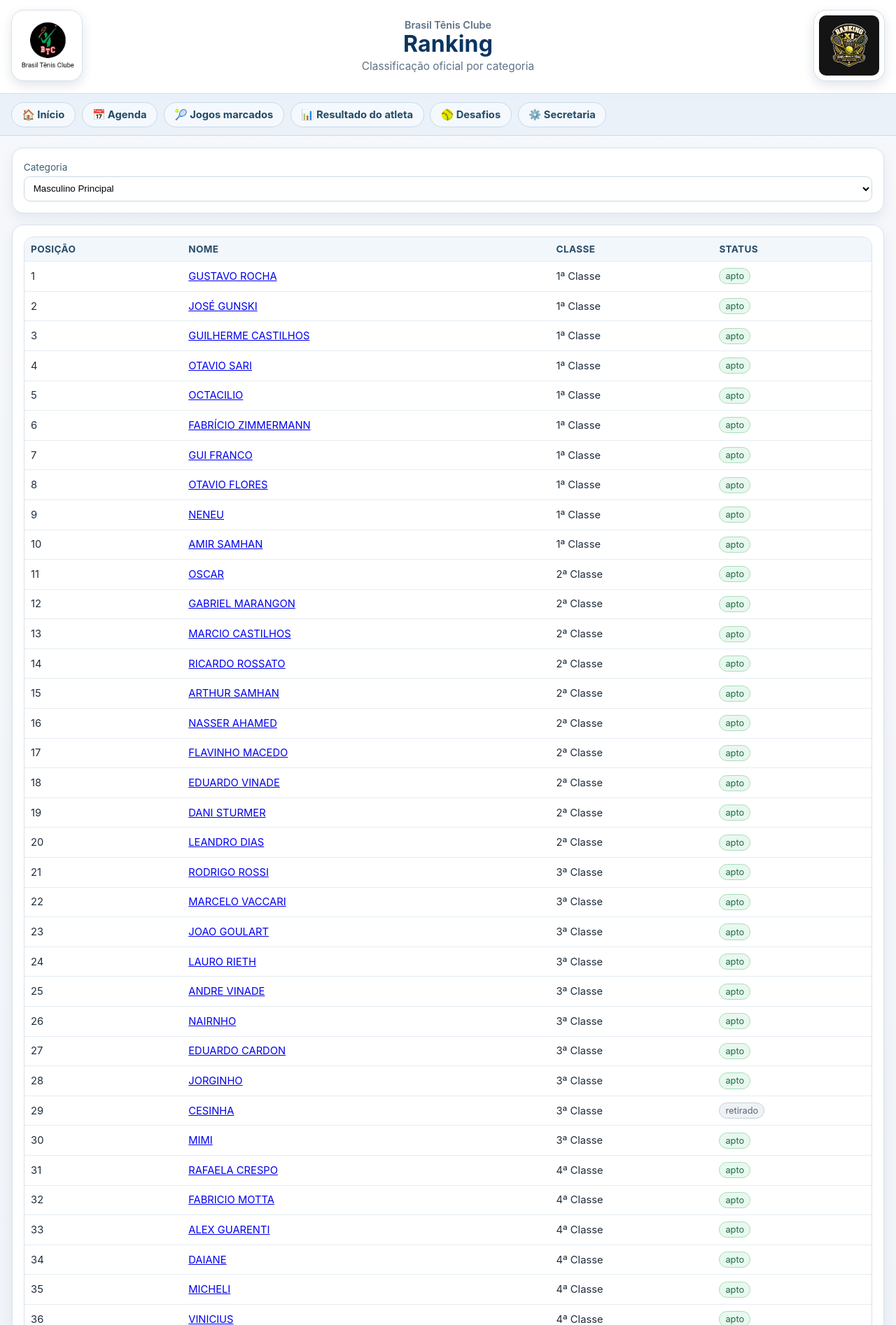
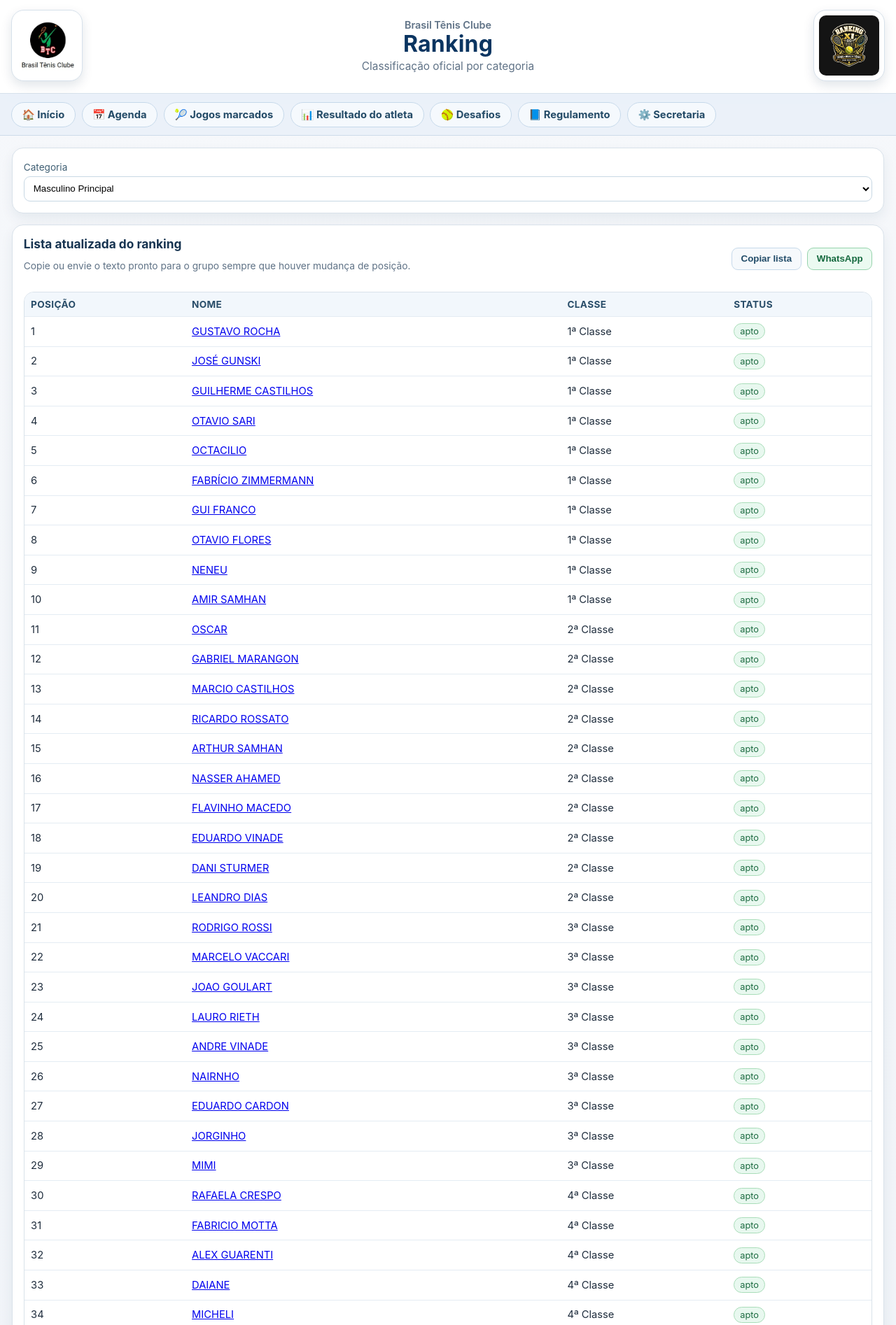
Before and after one commit to GabrielMarangon/x1-beachlounge, a Flask app: page /ranking in a window 1280 px wide. Shown: the top 1894 px of the page at 70% size. Run offline with Flask 3, Linux system fonts and the light colour scheme.

Commit message:
Ajusta regras e compartilhamento do ranking

```diff
--- a/app.py
+++ b/app.py
@@ -18,7 +18,16 @@ from agenda import (
 )
 from ranking_logic import atualizar_ranking_apos_resultado
 from regras_ranking import listar_desafios_possiveis, pode_desafiar_com_partidas, verificar_status_atleta
-from utils import carregar_json, formatar_status, gerar_id_partida, indice_por_id, ordenar_partidas_por_data, salvar_json
+from utils import (
+    atletas_ativos_do_ranking,
+    carregar_json,
+    formatar_status,
+    gerar_id_partida,
+    indice_por_id,
+    normalizar_posicoes_ranking,
+    ordenar_partidas_por_data,
+    salvar_json,
+)
 
 BASE_DIR = Path(__file__).resolve().parent
 DATA_DIR = BASE_DIR / 'dados'
@@ -35,12 +44,14 @@ RANKING_ROTULOS = {
 
 
 def _load_all() -> Dict[str, Any]:
-    return {
+    data = {
         'atletas': carregar_json(ATLETAS_PATH),
         'quadras': carregar_json(QUADRAS_PATH),
         'horarios': carregar_json(HORARIOS_PATH),
         'partidas': carregar_json(PARTIDAS_PATH),
     }
+    normalizar_posicoes_ranking(data['atletas'])
+    return data
 
 
 def _save_atletas(atletas: List[Dict[str, Any]]) -> None:
@@ -70,7 +81,7 @@ def _resumo_home(data: Dict[str, Any]) -> Dict[str, Any]:
 
     por_categoria = {}
     for rk in RANKING_ROTULOS:
-        por_categoria[rk] = len([a for a in atletas if a.get('ranking') == rk and a.get('ativo') and not a.get('retirado')])
+        por_categoria[rk] = len(atletas_ativos_do_ranking(atletas, rk))
 
     horarios_livres = listar_horarios_disponiveis(partidas, quadras, data['horarios'], hoje)
     total_livres = len([h for h in horarios_livres if h.get('livre')])
@@ -93,10 +104,7 @@ def _resumo_home(data: Dict[str, Any]) -> Dict[str, Any]:
     )[:5]
 
     top5_masculino = sorted(
-        [
-            a for a in atletas
-            if a.get('ranking') == 'masculino_principal' and a.get('ativo') and not a.get('retirado')
-        ],
+        atletas_ativos_do_ranking(atletas, 'masculino_principal'),
         key=lambda x: int(x.get('posicao', 999)),
     )[:5]
 
@@ -162,6 +170,10 @@ def create_app() -> Flask:
     def ranking_page():
         return render_template('ranking.html', ranking_rotulos=RANKING_ROTULOS)
 
+    @app.route('/regulamento')
+    def regulamento_page():
+        return render_template('regulamento.html')
+
     @app.route('/agenda')
     def agenda_page():
         return render_template('agenda.html')
@@ -194,7 +206,7 @@ def create_app() -> Flask:
     def api_ranking():
         data = _load_all()
         ranking = request.args.get('ranking')
-        atletas = data['atletas']
+        atletas = [atleta.copy() for atleta in data['atletas'] if not atleta.get('retirado')]
 
         if ranking:
             atletas = [a for a in atletas if a.get('ranking') == ranking]
@@ -207,7 +219,7 @@ def create_app() -> Flask:
     @app.route('/api/atletas')
     def api_atletas():
         data = _load_all()
-        atletas = data['atletas']
+        atletas = [atleta.copy() for atleta in data['atletas']]
         for a in atletas:
             a['status_visual'] = formatar_status(a)
         return jsonify(atletas)
@@ -222,10 +234,12 @@ def create_app() -> Flask:
             return jsonify({'erro': 'Atleta não encontrado'}), 404
 
         ok, msg = verificar_status_atleta(atleta)
-        desafios = listar_desafios_possiveis(atleta, atletas, partidas=partidas)
+        desafios = listar_desafios_possiveis(atleta, atletas_ativos_do_ranking(atletas, atleta.get('ranking')), partidas=partidas)
         pode_ser_desafiado_por = []
         for cand in atletas:
             if cand['id'] == atleta_id:
+                continue
+            if cand.get('retirado') or not cand.get('ativo'):
                 continue
             v, _ = pode_desafiar_com_partidas(cand, atleta, partidas)
             if v:
@@ -257,7 +271,8 @@ def create_app() -> Flask:
         atleta = next((a for a in atletas if a['id'] == atleta_id), None)
         if not atleta:
             return jsonify({'erro': 'Atleta não encontrado'}), 404
-        return jsonify(listar_desafios_possiveis(atleta, atletas, partidas=partidas))
+        candidatos = atletas_ativos_do_ranking(atletas, atleta.get('ranking'))
+        return jsonify(listar_desafios_possiveis(atleta, candidatos, partidas=partidas))
 
     @app.route('/api/agenda')
     def api_agenda():
@@ -289,6 +304,7 @@ def create_app() -> Flask:
             partidas = [p for p in partidas if low in p.get('desafiante_nome', '').lower() or low in p.get('desafiado_nome', '').lower()]
 
         partidas = ordenar_partidas_por_data(partidas)
+        partidas = [p for p in partidas if p.get('status') != 'cancelada']
         return jsonify(partidas)
 
     @app.route('/api/partidas-atleta/<atleta_id>')
@@ -491,8 +507,12 @@ def create_app() -> Flask:
             _save_partidas(data['partidas'])
             return jsonify({'ok': False, 'mensagem': 'Prazo expirado. Partida desconsiderada por regulamento.'}), 400
 
+        vencedor_id = payload.get('vencedor')
+        if vencedor_id not in {partida.get('desafiante'), partida.get('desafiado')}:
+            return jsonify({'ok': False, 'mensagem': 'O vencedor informado não pertence a esta partida.'}), 400
+
         partida['resultado'] = payload.get('placar')
-        partida['vencedor'] = payload.get('vencedor')
+        partida['vencedor'] = vencedor_id
         partida['wo'] = bool(payload.get('wo', False))
         partida['observacoes'] = payload.get('observacoes', partida.get('observacoes', ''))
         partida['status_antes_resultado'] = partida.get('status', 'marcada')
@@ -549,6 +569,8 @@ def create_app() -> Flask:
             atleta['bloqueado_ate'] = estado.get('bloqueado_ate')
             atleta['observacoes'] = estado.get('observacoes', '')
 
+        normalizar_posicoes_ranking(data['atletas'], partida.get('categoria'))
+
         partida['status'] = partida.get('status_antes_resultado', 'marcada')
         partida['resultado'] = None
         partida['vencedor'] = None
@@ -579,6 +601,7 @@ def create_app() -> Flask:
             atleta['retirado'] = bool(payload['retirado'])
             if atleta['retirado']:
                 atleta['ativo'] = False
+                atleta['observacoes'] = payload.get('observacoes') or atleta.get('observacoes') or 'Atleta retirado do ranking.'
         if 'status_financeiro' in payload:
             atleta['status_financeiro'] = payload['status_financeiro']
         if 'bloqueio_secretaria' in payload:
@@ -590,6 +613,7 @@ def create_app() -> Flask:
         if 'observacoes' in payload:
             atleta['observacoes'] = payload['observacoes']
 
+        normalizar_posicoes_ranking(data['atletas'], atleta.get('ranking'))
         _save_atletas(data['atletas'])
         return jsonify({'ok': True, 'mensagem': 'Status atualizado com sucesso.', 'atleta': atleta})
 
--- a/ranking_logic.py
+++ b/ranking_logic.py
@@ -4,10 +4,11 @@ from datetime import datetime, timedelta
 from typing import Any, Dict, List, Tuple
 
 from regras_ranking import aplicar_wo_consecutivo
+from utils import atletas_ativos_do_ranking, normalizar_posicoes_ranking
 
 
 def _categoria_atletas(atletas: List[Dict[str, Any]], ranking: str) -> List[Dict[str, Any]]:
-    return [a for a in atletas if a.get('ranking') == ranking]
+    return atletas_ativos_do_ranking(atletas, ranking)
 
 
 def _ordenar_posicoes(categoria: List[Dict[str, Any]]) -> None:
@@ -78,6 +79,8 @@ def atualizar_ranking_apos_resultado(partida: Dict[str, Any], atletas: List[Dict
         if wo:
             processar_wo(atletas, desafiante_id, ranking)
 
+    normalizar_posicoes_ranking(atletas, ranking)
+
     desafiante['ultimo_jogo'] = now.isoformat(timespec='minutes')
     desafiado['ultimo_jogo'] = now.isoformat(timespec='minutes')
 
--- a/static/script.js
+++ b/static/script.js
@@ -42,6 +42,32 @@ function destacarMenuAtivo() {
 
 let partidasLancaveisAtleta = [];
 let nomeAtletaSelecionadoDesafio = '';
+let rankingAtualCache = [];
+
+function escapeHtml(value) {
+  return String(value ?? '')
+    .replaceAll('&', '&amp;')
+    .replaceAll('<', '&lt;')
+    .replaceAll('>', '&gt;')
+    .replaceAll('"', '&quot;')
+    .replaceAll("'", '&#39;');
+}
+
+function statusDesafioVisual(item) {
+  if (item.pode_desafiar) return { cls: 'desafio-apto', label: 'Apto ✅' };
+  return { cls: 'desafio-bloqueado', label: 'Bloqueado 🚫' };
+}
+
+function montarTextoRanking() {
+  const select = document.getElementById('filtroRanking');
+  const categoria = select?.selectedOptions?.[0]?.textContent || 'Ranking';
+  const linhas = [
+    `RANKING BTC 2026 - ${categoria}`,
+    '',
+    ...rankingAtualCache.map((atleta) => `${atleta.posicao}. ${atleta.nome} (${atleta.classe || 'Sem classe'})`),
+  ];
+  return linhas.join('\n');
+}
 
 async function enviarDesafioParaSecretaria(desafianteId, desafiadoId) {
   if (!desafianteId || !desafiadoId) return;
@@ -93,6 +119,7 @@ async function carregarRanking() {
 
   const ranking = select.value;
   const atletas = await api(`/api/ranking?ranking=${ranking}`);
+  rankingAtualCache = atletas;
   tbody.innerHTML = atletas.map(a => `
     <tr>
       <td>${a.posicao}</td>
@@ -101,6 +128,31 @@ async function carregarRanking() {
       <td><span class="status-chip ${statusClass(a.status_visual?.cor)}">${a.status_visual?.label || '-'}</span></td>
     </tr>
   `).join('');
+}
+
+async function copiarRanking() {
+  const texto = montarTextoRanking();
+  if (!rankingAtualCache.length) {
+    setMsg('msgRankingShare', 'Nenhum ranking carregado para copiar.', false);
+    return;
+  }
+  try {
+    await navigator.clipboard.writeText(texto);
+    setMsg('msgRankingShare', 'Lista do ranking copiada.');
+  } catch (err) {
+    setMsg('msgRankingShare', 'Falha ao copiar a lista do ranking.', false);
+  }
+}
+
+function compartilharRankingWhatsapp() {
+  const texto = montarTextoRanking();
+  if (!rankingAtualCache.length) {
+    setMsg('msgRankingShare', 'Nenhum ranking carregado para compartilhar.', false);
+    return;
+  }
+  const url = `https://wa.me/?text=${encodeURIComponent(texto)}`;
+  window.open(url, '_blank', 'noopener');
+  setMsg('msgRankingShare', 'WhatsApp aberto com a lista pronta para envio.');
 }
 
 async function carregarAgenda() {
@@ -272,7 +324,10 @@ async function carregarAtleta() {
 
   const desafiosUl = document.getElementById('desafiosPossiveis');
   if (desafiosUl) {
-    desafiosUl.innerHTML = data.desafios_possiveis.map(d => `<li>${d.posicao} - ${d.nome} (${d.classe}) : ${d.pode_desafiar ? 'Apto' : 'Bloqueado'} (${d.motivo})</li>`).join('') || '<li>Sem desafios possíveis no momento.</li>';
+    desafiosUl.innerHTML = data.desafios_possiveis.map((d) => {
+      const st = statusDesafioVisual(d);
+      return `<li><strong>${d.posicao} - ${escapeHtml(d.nome)}</strong> (${escapeHtml(d.classe)}) <span class="${st.cls}">${st.label}</span><br><span class="hint">${escapeHtml(d.motivo)}</span></li>`;
+    }).join('') || '<li>Sem desafios possíveis no momento.</li>';
   }
 
   const podeUl = document.getElementById('podeSerDesafiado');
@@ -324,6 +379,30 @@ async function carregarAtletasSelects() {
       .map(p => `<option value="${p.id}">${p.id} - ${p.data} ${p.horario} - ${p.desafiante_nome} x ${p.desafiado_nome}</option>`)
       .join('');
   }
+
+  atualizarOpcoesVencedorSecretaria(partidas);
+}
+
+function atualizarOpcoesVencedorSecretaria(partidasBase = null) {
+  const partidaSel = document.getElementById('resultadoPartida');
+  const vencedorSel = document.getElementById('resultadoVencedor');
+  if (!partidaSel || !vencedorSel) return;
+
+  const atualizar = async () => {
+    const partidas = partidasBase || await api('/api/partidas');
+    const partida = partidas.find((item) => item.id === partidaSel.value);
+    if (!partida) {
+      vencedorSel.innerHTML = '<option value="">Selecione a partida</option>';
+      return;
+    }
+    vencedorSel.innerHTML = `
+      <option value="${partida.desafiante}">${partida.desafiante_nome} (desafiante)</option>
+      <option value="${partida.desafiado}">${partida.desafiado_nome} (desafiado)</option>
+    `;
+  };
+
+  atualizar();
+  partidaSel.onchange = atualizar;
 }
 
 async function configurarSecretaria() {
@@ -407,6 +486,8 @@ async function configurarSecretaria() {
           body: JSON.stringify(payload),
         });
         setMsg('msgResultado', out.mensagem, true);
+        await carregarAtletasSelects();
+        await carregarPendentesSecretaria();
       } catch (err) {
         setMsg('msgResultado', err.message, false);
       }
@@ -434,6 +515,7 @@ async function configurarSecretaria() {
           body: JSON.stringify(payload),
         });
         setMsg('msgStatusAtleta', out.mensagem, true);
+        await carregarAtletasSelects();
       } catch (err) {
         setMsg('msgStatusAtleta', err.message, false);
       }
@@ -452,26 +534,14 @@ async function carregarDesafios() {
 
   nomeAtletaSelecionadoDesafio = document.querySelector(`#desafioAtleta option[value="${atletaId}"]`)?.textContent?.split(' (')[0] || 'DESAFIANTE';
 
-  const statusDesafio = (d) => {
-    if (d.pode_desafiar) return { cls: 'status-verde', label: 'Pode desafiar' };
-    const motivo = (d.motivo || '').toLowerCase();
-    if (motivo.includes('em desafio')) {
-      return { cls: 'status-amarelo', label: 'Em desafio' };
-    }
-    if (motivo.includes('prazo') || motivo.includes('aguardar') || motivo.includes('bloqueio')) {
-      return { cls: 'status-amarelo', label: 'Atenção' };
-    }
-    return { cls: 'status-vermelho', label: 'Bloqueado' };
-  };
-
   tbody.innerHTML = desafios.map(d => {
-    const st = statusDesafio(d);
+    const st = statusDesafioVisual(d);
     return `
     <tr>
       <td>${d.posicao}</td>
       <td>${d.nome}</td>
       <td>${d.classe}</td>
-      <td><span class="status-chip ${st.cls}">${st.label}</span></td>
+      <td><span class="${st.cls}">${st.label}</span></td>
       <td>${d.motivo}</td>
       <td><button type="button" class="btn-gerar-quadro-desafio" data-oponente="${d.nome}" data-oponente-id="${d.id || ''}" ${d.pode_desafiar ? '' : 'disabled'}>Gerar quadro</button></td>
     </tr>
@@ -630,6 +700,7 @@ async function configurarResultadoAtleta() {
       });
       setMsg('msgResultadoAtleta', out.mensagem, true);
       await carregarPartidasAtletaParaResultado();
+      await carregarRanking();
     } catch (err) {
       setMsg('msgResultadoAtleta', err.message, false);
     }
@@ -646,6 +717,8 @@ function boot() {
   if (page === 'ranking') {
     carregarRanking();
     document.getElementById('filtroRanking')?.addEventListener('change', carregarRanking);
+    document.getElementById('btnCopiarRanking')?.addEventListener('click', copiarRanking);
+    document.getElementById('btnWhatsappRanking')?.addEventListener('click', compartilharRankingWhatsapp);
   }
 
   if (page === 'agenda') {
--- a/static/style.css
+++ b/static/style.css
@@ -150,6 +150,7 @@ body {
 .nav-links a[href="/partidas"]::before { content: "🎾 "; }
 .nav-links a[href="/resultado-atleta"]::before { content: "📊 "; }
 .nav-links a[href="/desafio"]::before { content: "🥎 "; }
+.nav-links a[href="/regulamento"]::before { content: "📘 "; }
 .nav-links a[href="/secretaria"]::before { content: "⚙️ "; }
 
 .nav-links a:hover {
@@ -273,6 +274,14 @@ body {
   margin: 0 0 0.62rem;
   color: #173451;
   font-size: 1.08rem;
+}
+
+.panel-actions {
+  display: flex;
+  align-items: center;
+  justify-content: space-between;
+  gap: 0.9rem;
+  margin-bottom: 0.8rem;
 }
 
 .panel-attention {
@@ -417,6 +426,29 @@ button:hover {
   box-shadow: 0 9px 18px rgba(11, 56, 92, 0.22);
 }
 
+.btn-secundario {
+  width: auto;
+  margin-top: 0;
+  padding: 0.48rem 0.78rem;
+  background: #f6f9fc;
+  color: #214b68;
+  border-color: #c6d9ea;
+  box-shadow: none;
+}
+
+.btn-whatsapp {
+  background: #ebfaf1;
+  color: #14693e;
+  border-color: #97d3ad;
+}
+
+.ranking-share-actions {
+  display: flex;
+  flex-wrap: wrap;
+  gap: 0.55rem;
+  align-items: center;
+}
+
 .msg { font-size: 0.9rem; color: #1f4f73; margin-top: 0.35rem; }
 .hint { color: var(--muted); font-size: 0.86rem; }
 
@@ -492,6 +524,17 @@ button:hover {
   background: linear-gradient(135deg, #d59b45 0%, #b27320 100%);
 }
 
+.desafio-apto,
+.desafio-bloqueado {
+  display: inline-flex;
+  align-items: center;
+  gap: 0.2rem;
+  font-weight: 700;
+}
+
+.desafio-apto { color: #197042; }
+.desafio-bloqueado { color: #a12e2e; }
+
 /* Agenda em grade por horário x quadra */
 .agenda-matrix .cell-slot {
   font-size: 0.85rem;
@@ -543,6 +586,17 @@ button:hover {
   font-size: 0.92rem;
 }
 
+.regulamento-panel {
+  line-height: 1.5;
+}
+
+.regulamento-lista {
+  margin: 0;
+  padding-left: 1.2rem;
+  display: grid;
+  gap: 0.45rem;
+}
+
 @media (max-width: 900px) {
   .topbar-grid {
     grid-template-columns: 1fr 1fr;
@@ -572,4 +626,5 @@ button:hover {
   .cards-grid-main { grid-template-columns: 1fr; }
   .panel-grid { grid-template-columns: 1fr; }
   .list-games li { grid-template-columns: 56px 78px 1fr; }
+  .panel-actions { align-items: stretch; flex-direction: column; }
 }
--- a/templates/agenda.html
+++ b/templates/agenda.html
@@ -23,7 +23,7 @@
     </div>
   </header>
   <nav class="nav-links">
-    <a href="/">Início</a><a href="/ranking">Ranking</a><a href="/partidas">Jogos marcados</a><a href="/resultado-atleta">Resultado do atleta</a><a href="/secretaria">Secretaria</a>
+    <a href="/">Início</a><a href="/ranking">Ranking</a><a href="/partidas">Jogos marcados</a><a href="/resultado-atleta">Resultado do atleta</a><a href="/regulamento">Regulamento</a><a href="/secretaria">Secretaria</a>
   </nav>
 
   <main class="container">
--- a/templates/atleta.html
+++ b/templates/atleta.html
@@ -23,7 +23,7 @@
     </div>
   </header>
   <nav class="nav-links">
-    <a href="/">Início</a><a href="/ranking">Ranking</a><a href="/desafio">Desafios</a><a href="/partidas">Jogos marcados</a><a href="/resultado-atleta">Resultado do atleta</a>
+    <a href="/">Início</a><a href="/ranking">Ranking</a><a href="/desafio">Desafios</a><a href="/partidas">Jogos marcados</a><a href="/resultado-atleta">Resultado do atleta</a><a href="/regulamento">Regulamento</a>
   </nav>
 
   <main class="container">
--- a/templates/desafio.html
+++ b/templates/desafio.html
@@ -23,7 +23,7 @@
     </div>
   </header>
   <nav class="nav-links">
-    <a href="/">Início</a><a href="/ranking">Ranking</a><a href="/agenda">Agenda</a><a href="/resultado-atleta">Resultado do atleta</a><a href="/secretaria">Secretaria</a>
+    <a href="/">Início</a><a href="/ranking">Ranking</a><a href="/agenda">Agenda</a><a href="/resultado-atleta">Resultado do atleta</a><a href="/regulamento">Regulamento</a><a href="/secretaria">Secretaria</a>
   </nav>
 
   <main class="container">
--- a/templates/index.html
+++ b/templates/index.html
@@ -29,6 +29,7 @@
     <a href="/partidas">Jogos marcados</a>
     <a href="/resultado-atleta">Resultado do atleta</a>
     <a href="/desafio">Desafios</a>
+    <a href="/regulamento">Regulamento</a>
     <a href="/secretaria">Secretaria</a>
   </nav>
 
@@ -48,6 +49,11 @@
         <div class="card-icon">🎾</div>
         <h3>Ver desafios possíveis</h3>
         <p>Quem pode desafiar quem no momento</p>
+      </a>
+      <a class="card action-card" href="/regulamento">
+        <div class="card-icon">📘</div>
+        <h3>Consultar regulamento</h3>
+        <p>Regras oficiais do ranking sempre disponíveis no app</p>
       </a>
       <a class="card action-card" href="/agenda">
         <div class="card-icon">📅</div>
--- a/templates/partidas.html
+++ b/templates/partidas.html
@@ -23,7 +23,7 @@
     </div>
   </header>
   <nav class="nav-links">
-    <a href="/">Início</a><a href="/ranking">Ranking</a><a href="/agenda">Agenda</a><a href="/resultado-atleta">Resultado do atleta</a><a href="/desafio">Desafios</a>
+    <a href="/">Início</a><a href="/ranking">Ranking</a><a href="/agenda">Agenda</a><a href="/resultado-atleta">Resultado do atleta</a><a href="/desafio">Desafios</a><a href="/regulamento">Regulamento</a>
   </nav>
 
   <main class="container">
--- a/templates/ranking.html
+++ b/templates/ranking.html
@@ -23,7 +23,7 @@
     </div>
   </header>
   <nav class="nav-links">
-    <a href="/">Início</a><a href="/agenda">Agenda</a><a href="/partidas">Jogos marcados</a><a href="/resultado-atleta">Resultado do atleta</a><a href="/desafio">Desafios</a><a href="/secretaria">Secretaria</a>
+    <a href="/">Início</a><a href="/agenda">Agenda</a><a href="/partidas">Jogos marcados</a><a href="/resultado-atleta">Resultado do atleta</a><a href="/desafio">Desafios</a><a href="/regulamento">Regulamento</a><a href="/secretaria">Secretaria</a>
   </nav>
   <main class="container">
     <section class="panel">
@@ -36,6 +36,17 @@
       </label>
     </section>
     <section class="panel">
+      <div class="panel-actions">
+        <div>
+          <h2>Lista atualizada do ranking</h2>
+          <p class="hint">Copie ou envie o texto pronto para o grupo sempre que houver mudança de posição.</p>
+        </div>
+        <div class="ranking-share-actions">
+          <button id="btnCopiarRanking" type="button" class="btn-secundario">Copiar lista</button>
+          <button id="btnWhatsappRanking" type="button" class="btn-secundario btn-whatsapp">WhatsApp</button>
+        </div>
+      </div>
+      <p id="msgRankingShare" class="msg"></p>
       <table class="table" id="rankingTable">
         <thead><tr><th>Posição</th><th>Nome</th><th>Classe</th><th>Status</th></tr></thead>
         <tbody></tbody>
--- a/templates/resultado_atleta.html
+++ b/templates/resultado_atleta.html
@@ -28,6 +28,7 @@
     <a href="/ranking">Ranking</a>
     <a href="/partidas">Jogos marcados</a>
     <a href="/desafio">Desafios</a>
+    <a href="/regulamento">Regulamento</a>
     <a href="/secretaria">Secretaria</a>
   </nav>
 
--- a/templates/secretaria.html
+++ b/templates/secretaria.html
@@ -23,7 +23,7 @@
     </div>
   </header>
   <nav class="nav-links">
-    <a href="/">Início</a><a href="/ranking">Ranking</a><a href="/agenda">Agenda</a><a href="/partidas">Jogos marcados</a><a href="/resultado-atleta">Resultado do atleta</a>
+    <a href="/">Início</a><a href="/ranking">Ranking</a><a href="/agenda">Agenda</a><a href="/partidas">Jogos marcados</a><a href="/resultado-atleta">Resultado do atleta</a><a href="/regulamento">Regulamento</a>
   </nav>
 
   <main class="container">
@@ -86,7 +86,7 @@
       <h2>Registrar resultado</h2>
       <form id="formResultado" class="form-grid">
         <label>Partida <select id="resultadoPartida" required></select></label>
-        <label>Vencedor (ID) <input type="text" id="resultadoVencedor" required></label>
+        <label>Vencedor <select id="resultadoVencedor" required></select></label>
         <label>Placar <input type="text" id="resultadoPlacar" placeholder="6/4 6/3"></label>
         <label>WO?
           <select id="resultadoWO"><option value="false">Não</option><option value="true">Sim</option></select>
```
Also changed, not shown: regras_ranking.py (+65 -7 lines), templates/regulamento.html (added, +70 -0 lines), utils.py (+25 -0 lines).
